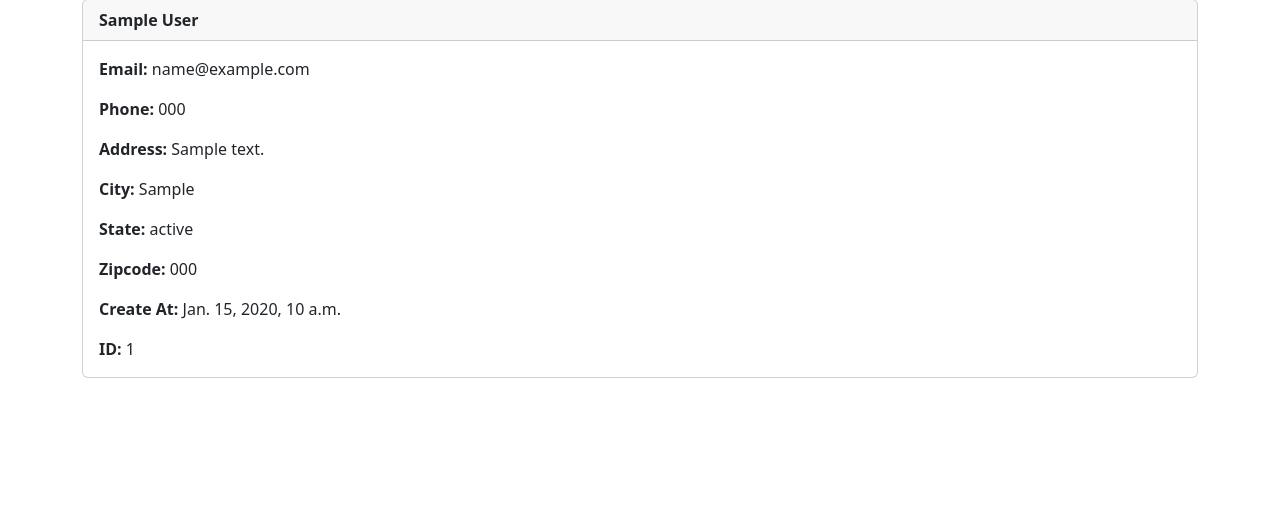
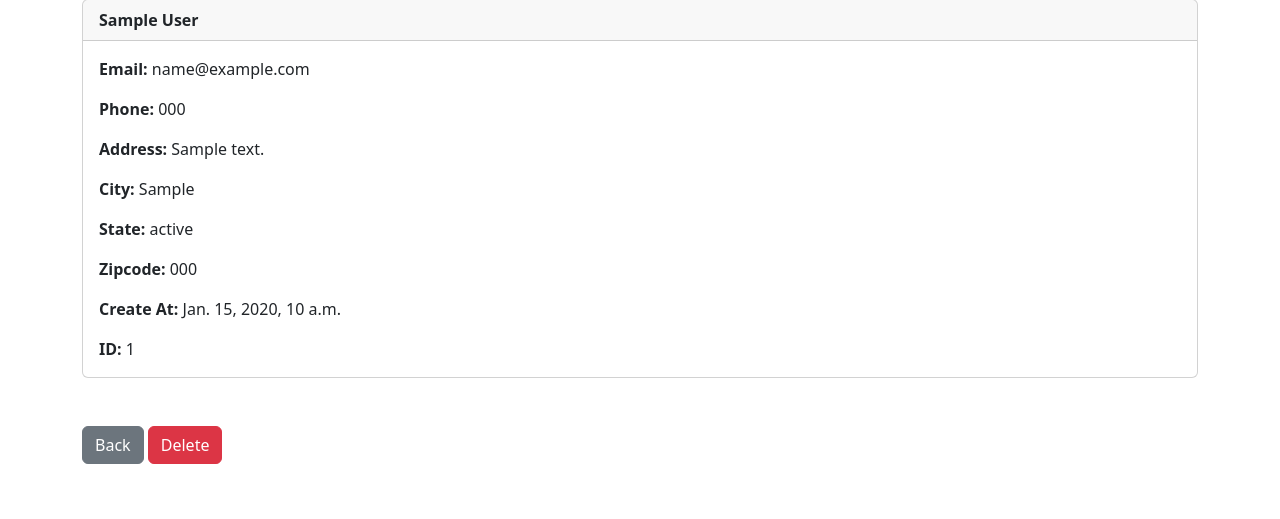
Before and after one commit to pankaj-basnet/dcrm55, a Django app: page /record/1 in a window 1280 px wide. Shown: the part 81-600 px from the top of the page. Run offline with Django 5.2, Linux system fonts and the light colour scheme; a user stored in the database is signed in; tables that the repository leaves empty hold one stand-in row (values such as "Sample post").

Commit message:
add delete_record in url.py, create delete_record view function, add delete button on record.html

```diff
--- a/dcrm55/website/templates/record.html
+++ b/dcrm55/website/templates/record.html
@@ -31,4 +31,11 @@
   </div>
 </div>
 
+<br /><br />
+<a href="{% url 'home' %}" class="btn btn-secondary">Back</a>
+
+<a href="{% url 'delete_record' customer_record.id %}" class="btn btn-danger"
+  >Delete</a
+>
+
 {% endblock %}
--- a/dcrm55/website/urls.py
+++ b/dcrm55/website/urls.py
@@ -8,5 +8,6 @@ urlpatterns = [
     path('logout/', views.logout_user, name='logout'),
     path('register/', views.register_user, name='register'),
     path('record/<int:pk>', views.customer_record, name='record'),
+    path('delete_record/<int:pk>', views.delete_record, name='delete_record'),
 
 ]
--- a/dcrm55/website/views.py
+++ b/dcrm55/website/views.py
@@ -65,3 +65,15 @@ def customer_record(request, pk):
 	else:
 		messages.success(request, "You Must Be Logged In To View That Page...")
 		return redirect('home')
+
+
+
+def delete_record(request, pk):
+	if request.user.is_authenticated:
+		delete_it = Record.objects.get(id=pk)
+		delete_it.delete()
+		messages.success(request, "Record Deleted Successfully...")
+		return redirect('home')
+	else:
+		messages.success(request, "You Must Be Logged In To Do That...")
+		return redirect('home')
```
Also changed, not shown: dcrm55/Screenshot (4308) --- DELETE RECORD-.png (added).
